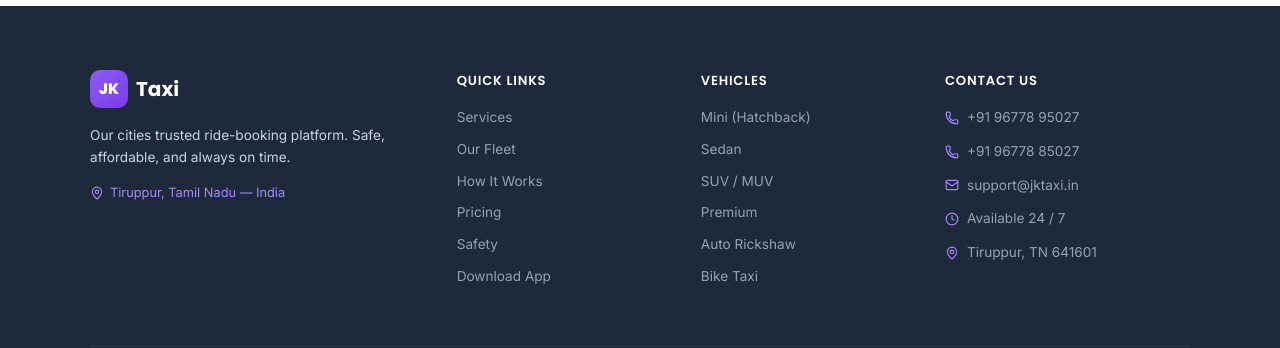
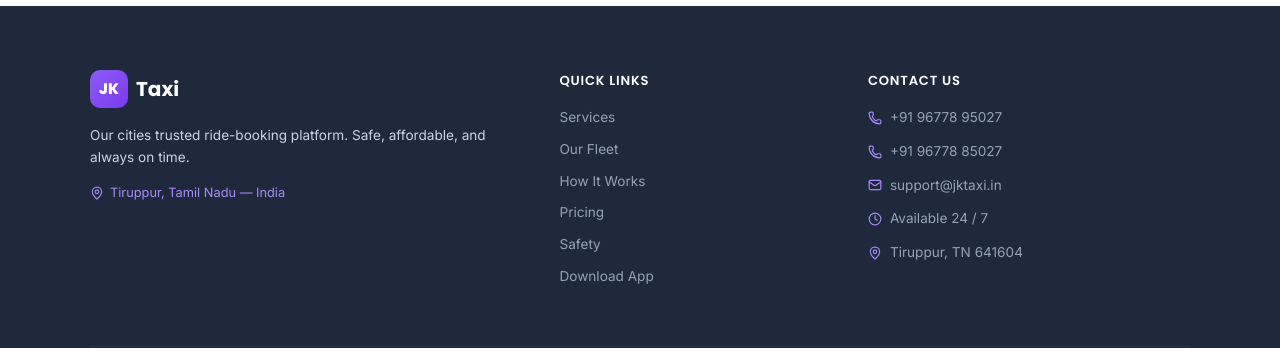
Before and after one commit to SSAKTHITSELVAN/jk_taxi_portfolio, a React (Vite) app: page / in a window 1280 px wide. Shown: the part 7618-7966 px from the top of the page. Built offline with nearby package versions, Linux system fonts and the light colour scheme.

Commit message:
update: remove Vehicles section from footer, fix zip code to 641604

```diff
--- a/src/components/Footer.css
+++ b/src/components/Footer.css
@@ -5,7 +5,7 @@
 }
 .footer__grid {
   display: grid;
-  grid-template-columns: 1.6fr 1fr 1fr 1.2fr;
+  grid-template-columns: 1.6fr 1fr 1.2fr;
   gap: 40px;
   margin-bottom: 48px;
 }
--- a/src/components/Footer.jsx
+++ b/src/components/Footer.jsx
@@ -32,15 +32,6 @@ export default function Footer() {
             <a href="#download">Download App</a>
           </div>
 
-          <div className="footer__links">
-            <h4>Vehicles</h4>
-            <a href="#fleet">Mini (Hatchback)</a>
-            <a href="#fleet">Sedan</a>
-            <a href="#fleet">SUV / MUV</a>
-            <a href="#fleet">Premium</a>
-            <a href="#fleet">Auto Rickshaw</a>
-            <a href="#fleet">Bike Taxi</a>
-          </div>
 
           {/* Contact */}
           <div className="footer__contact">
@@ -63,7 +54,7 @@ export default function Footer() {
             </div>
             <div className="footer__contact-item">
               <MapPin size={14} />
-              Tiruppur, TN 641601
+              Tiruppur, TN 641604
             </div>
           </div>
         </div>
```
